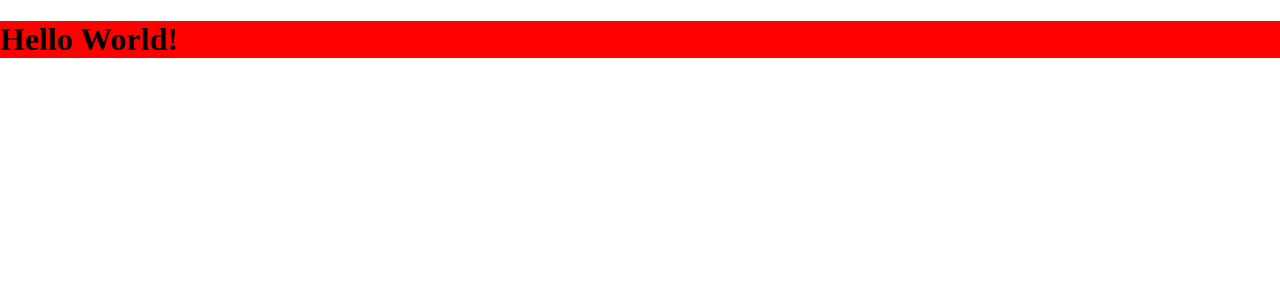
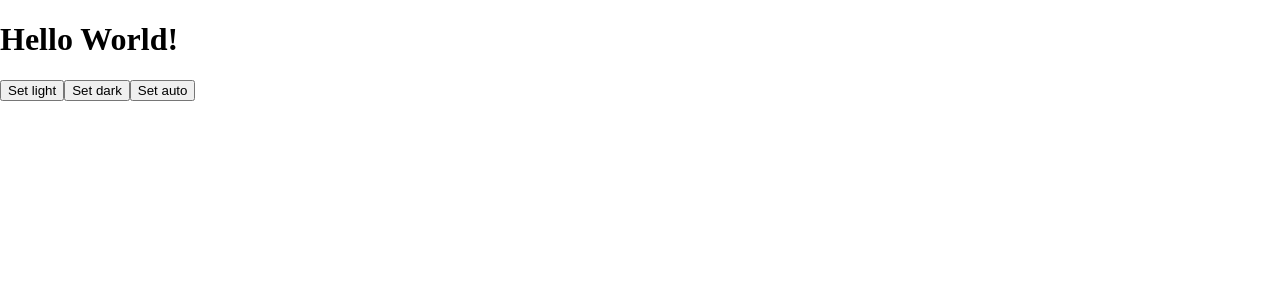
Before and after one commit to emzoumpo/cra-ts, a React (Create React App) app: page / in a window 1280 px wide. Shown: the top 300 px of the page. Built offline with nearby package versions, Linux system fonts and the light colour scheme.

Commit message:
Add theming support with dynamic theme switching

```diff
--- a/package.json
+++ b/package.json
@@ -15,7 +15,8 @@
   },
   "scripts": {
     "start": "react-scripts start",
-    "build": "react-scripts build"
+    "build": "react-scripts build",
+    "lint": "eslint --ext js,ts,tsx src && tsc"
   },
   "eslintConfig": {
     "extends": "react-app"
--- a/src/App.tsx
+++ b/src/App.tsx
@@ -1,23 +1,76 @@
-import React from 'react'
-import styled, { createGlobalStyle } from 'styled-components/macro'
+import React, { FunctionComponent, useLayoutEffect, useState } from 'react'
+import styled, {
+  createGlobalStyle,
+  ThemeProvider,
+} from 'styled-components/macro'
+import LightTheme from './themes/light'
+import DarkTheme from './themes/dark'
+import { darkThemeMatch, retrieveThemeSetting, saveThemeSetting } from './utils'
+import { Theme } from './themes/types'
 
-const GlobalStyle = createGlobalStyle`
+const GlobalStyle = createGlobalStyle<{ theme: Theme }>`
   body {
     margin: 0;
+    background-color: ${({
+      theme: {
+        backgroundColors: { primary },
+      },
+    }) => primary};
+    color: ${({
+      theme: {
+        textColors: { primary },
+      },
+    }) => primary};
   }
 `
 
-const StyledApp = styled.div`
-  background-color: red;
-`
+const StyledApp = styled.div``
 
-const App = () => (
-  <>
-    <StyledApp>
-      <h1>Hello World!</h1>
-    </StyledApp>
-    <GlobalStyle />
-  </>
-)
+const App: FunctionComponent = () => {
+  const [theme, setTheme] = useState(retrieveThemeSetting())
+
+  const switchTheme = (e: MediaQueryListEvent) =>
+    setTheme(retrieveThemeSetting())
+
+  useLayoutEffect(() => {
+    darkThemeMatch.addListener(switchTheme)
+    return () => darkThemeMatch.removeListener(switchTheme)
+  }, [])
+
+  console.log('theme set to: ', theme)
+
+  return (
+    <ThemeProvider theme={theme === 'dark' ? DarkTheme : LightTheme}>
+      <StyledApp>
+        <h1>Hello World!</h1>
+      </StyledApp>
+      <GlobalStyle />
+      <button
+        onClick={() => {
+          saveThemeSetting('light')
+          setTheme(retrieveThemeSetting())
+        }}
+      >
+        Set light
+      </button>
+      <button
+        onClick={() => {
+          saveThemeSetting('dark')
+          setTheme(retrieveThemeSetting())
+        }}
+      >
+        Set dark
+      </button>
+      <button
+        onClick={() => {
+          saveThemeSetting('auto')
+          setTheme(retrieveThemeSetting())
+        }}
+      >
+        Set auto
+      </button>
+    </ThemeProvider>
+  )
+}
 
 export default App
--- /dev/null
+++ b/src/themes/dark.ts
@@ -0,0 +1,12 @@
+import { Theme } from './types'
+
+const DarkTheme: Theme = {
+  textColors: {
+    primary: 'white',
+  },
+  backgroundColors: {
+    primary: 'black',
+  },
+}
+
+export default DarkTheme
--- /dev/null
+++ b/src/themes/light.ts
@@ -0,0 +1,12 @@
+import { Theme } from './types'
+
+const LightTheme: Theme = {
+  textColors: {
+    primary: 'black',
+  },
+  backgroundColors: {
+    primary: 'white',
+  },
+}
+
+export default LightTheme
--- /dev/null
+++ b/src/themes/types.ts
@@ -0,0 +1,8 @@
+export interface Theme {
+  textColors: {
+    primary: string
+  }
+  backgroundColors: {
+    primary: string
+  }
+}
--- /dev/null
+++ b/src/utils/index.ts
@@ -0,0 +1,17 @@
+type ThemeOptions = 'light' | 'dark' | 'auto'
+
+const darkThemeMatch = matchMedia('(prefers-color-scheme: dark)')
+
+const retrieveThemeSetting = () => {
+  const savedThemeSetting = localStorage.getItem('theme') ?? 'auto'
+  if (savedThemeSetting === 'auto') {
+    return matchMedia('(prefers-color-scheme: dark)').matches ? 'dark' : 'light'
+  } else {
+    return savedThemeSetting
+  }
+}
+
+const saveThemeSetting = (theme: ThemeOptions) =>
+  localStorage.setItem('theme', theme)
+
+export { darkThemeMatch, retrieveThemeSetting, saveThemeSetting }
```
Also changed, not shown: tsconfig.json (+2 -8 lines).
